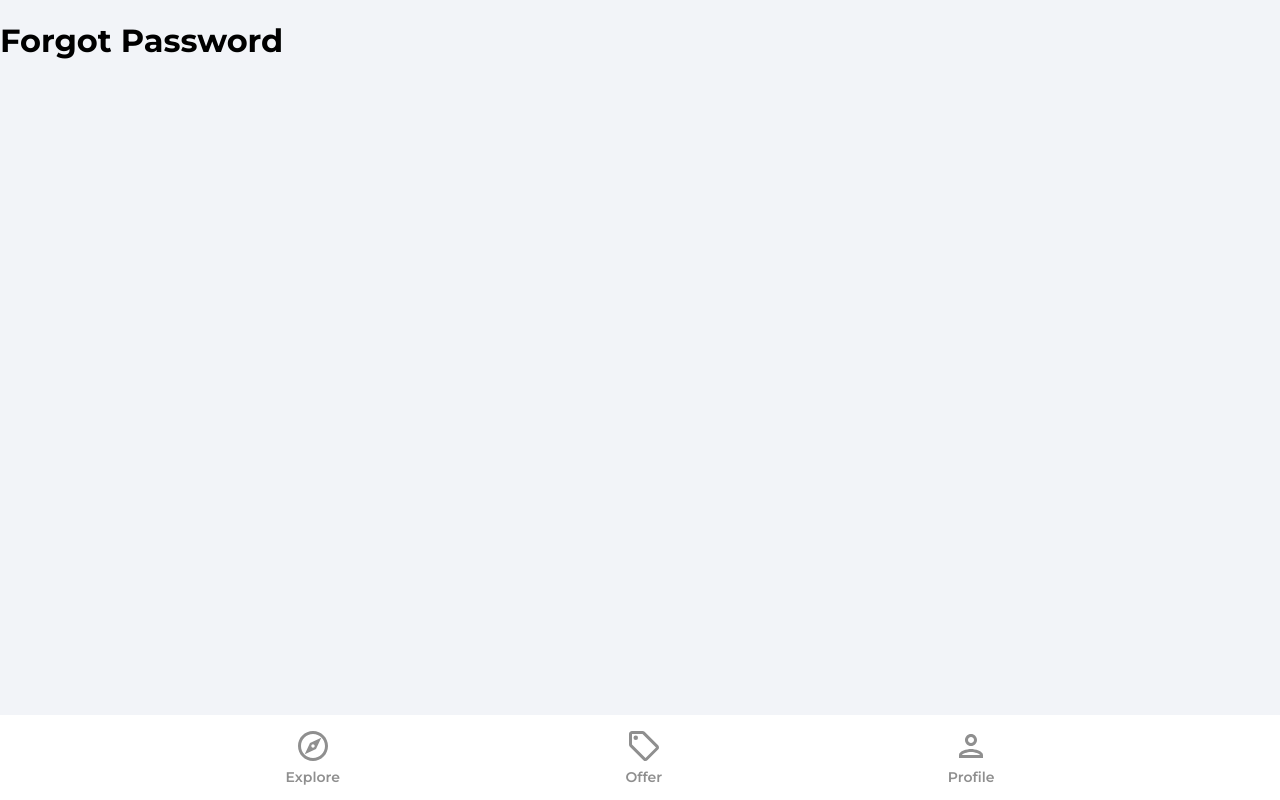
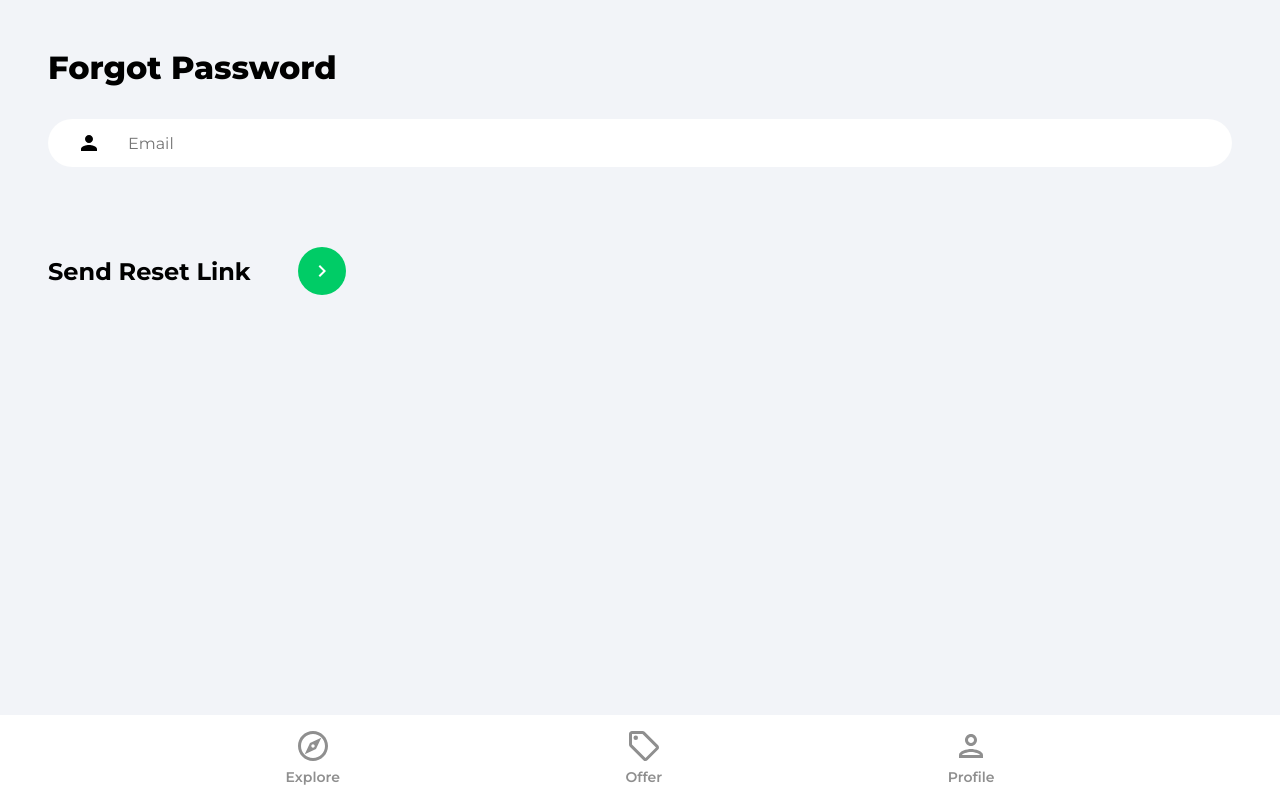
Before and after one commit to ZlataEkert/house-marketplace, a React (Create React App) app: page /forgot-password in a window 1280 px wide. Built offline with nearby package versions, Linux system fonts and the light colour scheme.

Commit message:
Create the Forgot Password page

```diff
--- a/src/pages/ForgotPassword.jsx
+++ b/src/pages/ForgotPassword.jsx
@@ -1,7 +1,50 @@
+import { useState } from "react";
+import { Link } from "react-router-dom";
+import { getAuth, sendPasswordResetEmail } from "firebase/auth";
+import { toast } from "react-toastify";
+import { ReactComponent as ArrowRightIcon } from "../assets/svg/keyboardArrowRightIcon.svg";
+
 function ForgotPassword() {
+  const [email, setEmail] = useState("");
+  const onChange = (e) => setEmail(e.target.value);
+
+  const onSubmit = async (e) => {
+    e.preventDefault();
+    try {
+      const auth = getAuth();
+      await sendPasswordResetEmail(auth, email);
+      toast.success("Email was sent");
+    } catch (error) {
+      toast.error("Could not send reset email");
+    }
+  };
+
   return (
-    <div>
-      <h1>Forgot Password</h1>
+    <div className="pageContainer">
+      <header>
+        <p className="pageHeader">Forgot Password</p>
+      </header>
+
+      <main>
+        <form onSubmit={onSubmit}>
+          <input
+            type="email"
+            className="emailInput"
+            placeholder="Email"
+            id="email"
+            value={email}
+            onChange={onChange}
+          />
+          <Link className="forgotPasswordLink" to="/sign-in" />
+
+          <div className="signInBar">
+            <div className="signInText">Send Reset Link</div>
+            <button className="signInButton">
+              <ArrowRightIcon fill="#ffffff" width="34px" hight="34px" />
+            </button>
+          </div>
+        </form>
+      </main>
     </div>
   );
 }
```
